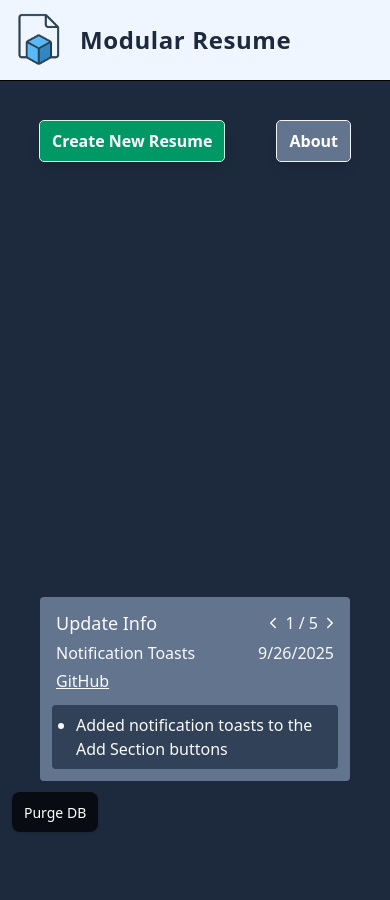
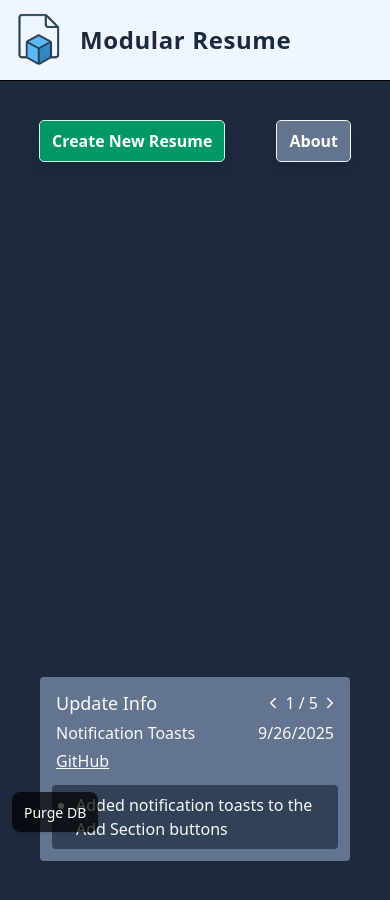
Before and after one commit to Tarrega88/modular-resume-2, a React (Vite) app: page / in a window 390 px wide. Shown: the top 900 px of the page. Built offline with nearby package versions, Linux system fonts and the light colour scheme.

Commit message:
responsive width reduction on update box

```diff
--- a/src/components/home/UpdateInfo.tsx
+++ b/src/components/home/UpdateInfo.tsx
@@ -67,7 +67,7 @@ function UpdateInfo() {
   const currentInfo = updates[infoSelection];
 
   return (
-    <div className="text-slate-50 bg-slate-500 rounded-sm p-3 mb-36 mt-4">
+    <div className="text-slate-50 bg-slate-500 rounded-sm p-3 mb-16 mt-4 w-full sm:w-3/4 md:w-1/2 xl:w-2/5 self-end">
       <div className="flex justify-between">
         <div className="text-lg pl-1">Update Info</div>
         <div className="flex items-center gap-1">
```
